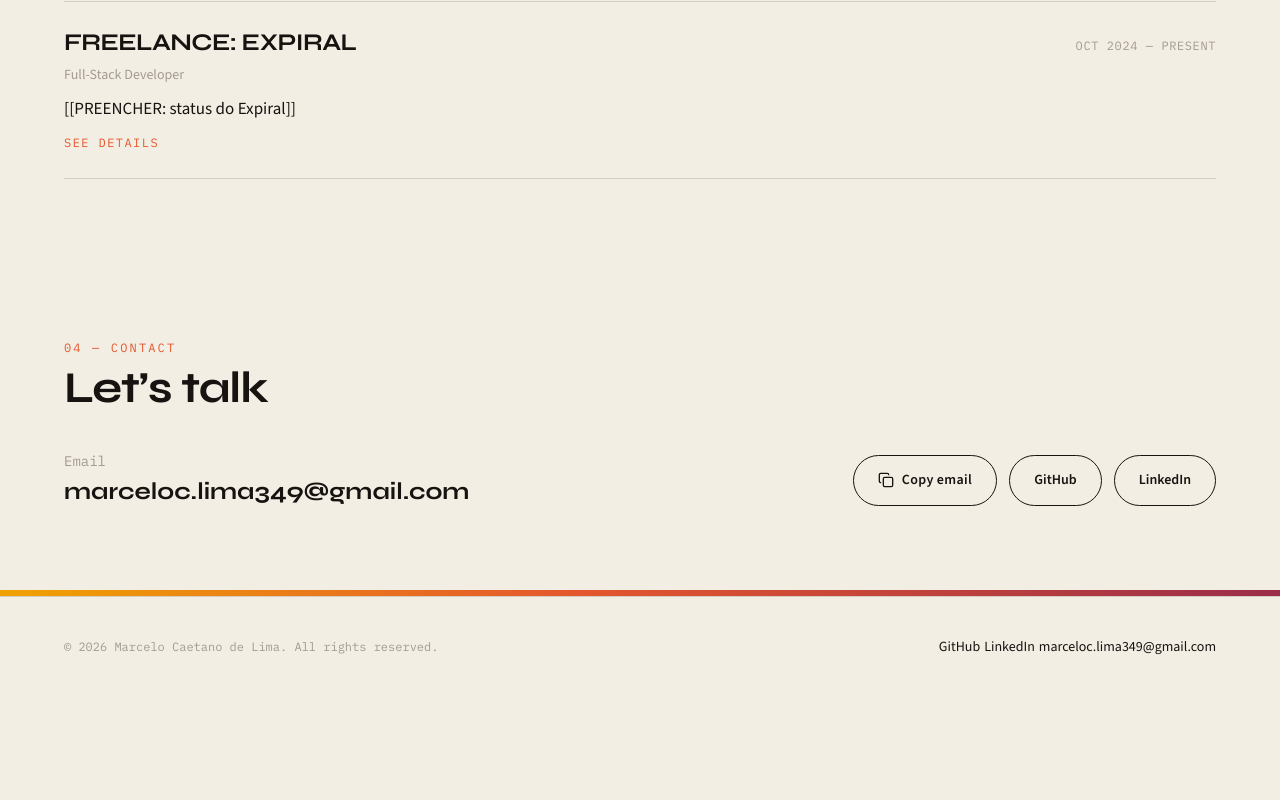
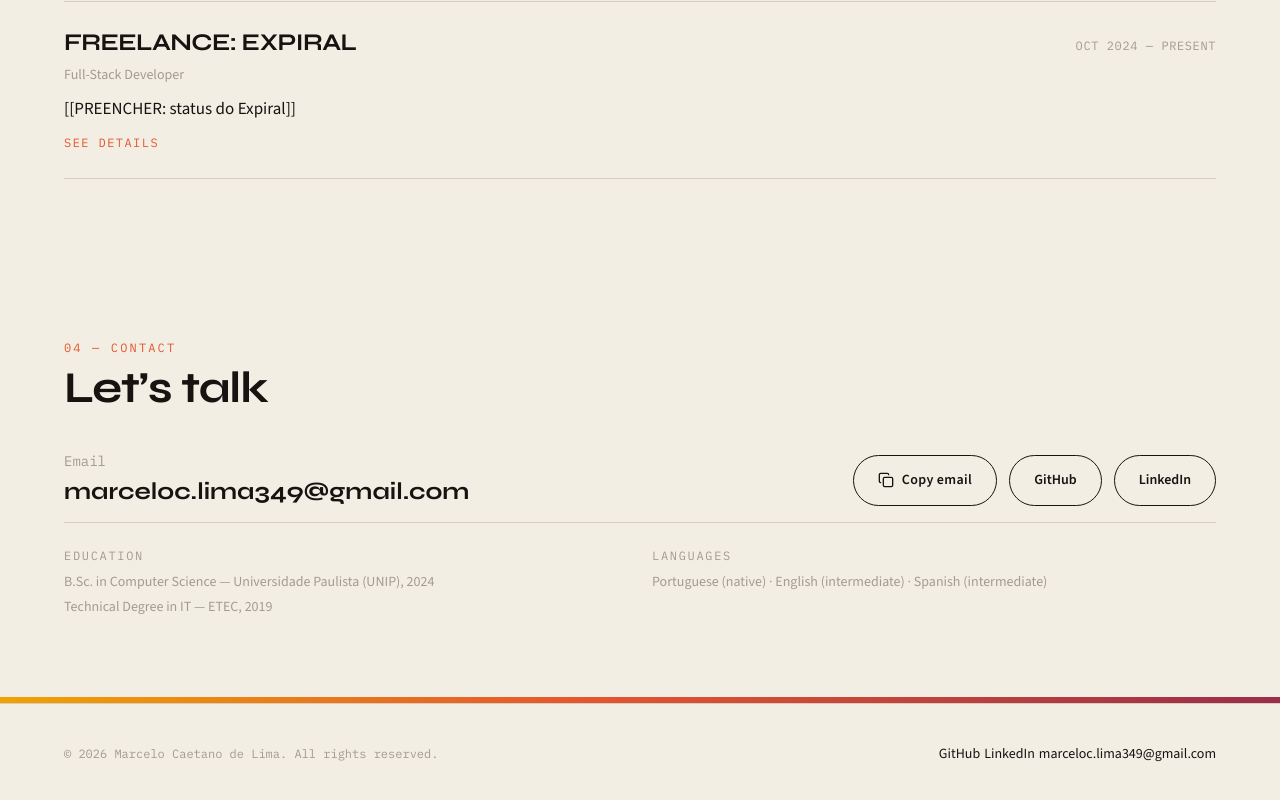
Before and after one commit to MCaetan0/portfolio, a React (Vite) app: page / in a window 1280 px wide. Shown: the part 2804-3604 px from the top of the page. Before the commit the page ends 3501 px from the top, so only its background shows below. Built offline with nearby package versions, Linux system fonts and the light colour scheme.

Commit message:
feat(contact): move formação e idiomas para o bloco de contato
Bloco discreto no fim da home; currículo abre em nova aba.

```diff
--- a/src/components/sections/Contact.tsx
+++ b/src/components/sections/Contact.tsx
@@ -2,12 +2,14 @@ import { Check, Copy } from 'lucide-react'
 import { useState } from 'react'
 import { useTranslation } from 'react-i18next'
 import { profile } from '../../data/profile'
+import { useLocaleText } from '../../hooks/useLocaleText'
 import { Section } from '../layout/Section'
 import { Button } from '../ui/Button'
 import { SectionHeader } from '../ui/SectionHeader'
 
 export function Contact() {
   const { t } = useTranslation()
+  const lt = useLocaleText()
   const [copied, setCopied] = useState(false)
 
   const copyEmail = async () => {
@@ -56,6 +58,27 @@ export function Contact() {
           </a>
         </div>
       </div>
+
+      <div className="mt-12 grid gap-6 border-t border-[var(--border-hairline)] pt-6 text-body-sm text-[var(--text-secondary)] sm:grid-cols-2">
+        <div>
+          <p className="mb-2 font-mono text-caption uppercase tracking-[0.14em]">
+            {t('contact.education')}
+          </p>
+          <ul className="space-y-1">
+            {profile.education.map((item) => (
+              <li key={item.institution}>
+                {lt(item.degree)} — {item.institution}, {item.period.split('–').pop()?.trim()}
+              </li>
+            ))}
+          </ul>
+        </div>
+        <div>
+          <p className="mb-2 font-mono text-caption uppercase tracking-[0.14em]">
+            {t('contact.languages')}
+          </p>
+          <p>{profile.languages.map((lang) => lt(lang)).join(' · ')}</p>
+        </div>
+      </div>
     </Section>
   )
 }
```
